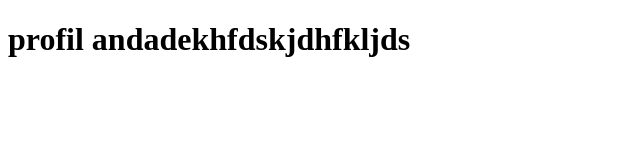
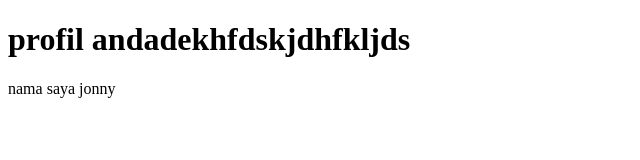
Before and after one commit to Fathuralbay/itsupp, a plain HTML site: page profil.html in a window 1280 px wide. Shown: the whole page, without its empty margins (0-640 px from the left). Drawn offline with Linux system fonts and the light colour scheme.

Commit message:
Add paragraph with name to profil.html

```diff
--- a/profil.html
+++ b/profil.html
@@ -6,5 +6,6 @@
 
 <body>
     <h1>profil andadekhfdskjdhfkljds</h1>
+    <p>nama saya jonny</p>
 
 </body>
```
